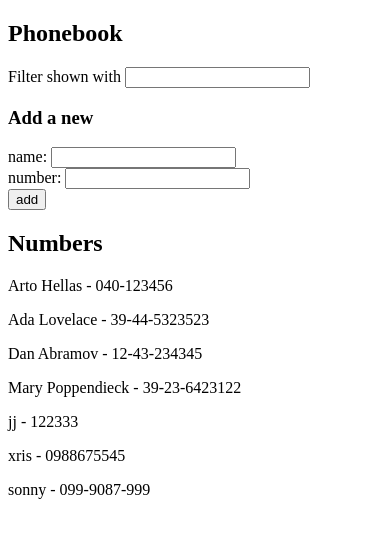
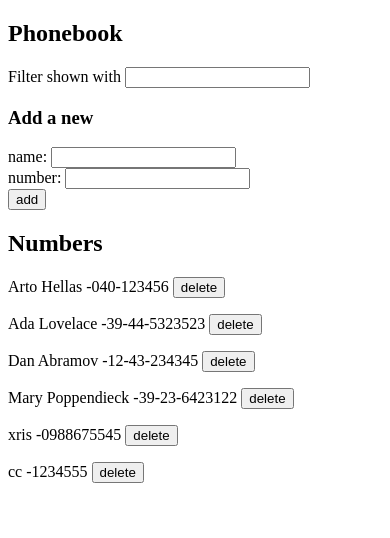
Before and after one commit to Jordan-Rob/FullStackOpen, a React (Create React App) app in the folder part2/the_phonebook/: page / in a window 390 px wide. Shown: the top 538 px of the page. Built offline with nearby package versions, Linux system fonts and the light colour scheme; data requests are answered from the project's data file.

Commit message:
Exercise 2.17: Phonebook step9

```diff
--- a/part2/the_phonebook/db.json
+++ b/part2/the_phonebook/db.json
@@ -21,21 +21,15 @@
       "id": 4
     },
     {
-      "name": "jj",
-      "number": "122333",
-      "date": "2020-11-11T14:07:07.865Z",
-      "id": 5
-    },
-    {
       "name": "xris",
       "number": "0988675545",
       "date": "2020-11-11T14:07:41.686Z",
       "id": 6
     },
     {
-      "name": "sonny",
-      "number": "099-9087-999",
-      "date": "2020-11-11T14:22:37.100Z",
+      "name": "cc",
+      "number": "1234555",
+      "date": "2020-11-11T16:14:24.621Z",
       "id": 7
     }
   ]
--- a/part2/the_phonebook/src/App.js
+++ b/part2/the_phonebook/src/App.js
@@ -66,6 +66,18 @@ const App = () => {
       setFilter(event.target.value)
     }
 
+    const delHandler = (id) => {
+      const person = persons.find( person => person.id === id)
+      window.confirm(`Are you sure you want to delete ${person.name}`)
+      personsService
+        .deleteRes(person.id)
+        .then(response => {
+          console.log(response)
+          const newPersons = persons.filter(person => person.id !== id)
+          setPersons(newPersons)
+        })
+    }
+
 
     return (
       <div>
@@ -77,8 +89,7 @@ const App = () => {
         <PersonForm formFunc={addPerson} val1={newName} handler1={inputChange} val2={newNum} handler2={numChange} />
 
         <h2>Numbers</h2>
-
-        <Persons arr={filtered} />
+        { filtered.map(person => <Persons person={person} delHandler={() => delHandler(person.id)} />) }
 
       </div>
     )
--- a/part2/the_phonebook/src/components/Persons.js
+++ b/part2/the_phonebook/src/components/Persons.js
@@ -1,8 +1,8 @@
 import React from 'react';
 
-const Persons = ({arr}) => {
+const Persons = ({person, delHandler}) => {
     return(
-        arr.map( person => <p key={person.id}> {person.name} - {person.number} </p> )
+        <p>{person.name} -{ person.number }  <button onClick={delHandler} >delete</button></p>
     )
 }
 
--- a/part2/the_phonebook/src/services/persons.js
+++ b/part2/the_phonebook/src/services/persons.js
@@ -14,4 +14,8 @@ const update = (id, newObject) => {
     return axios.put(`${baseUrl}/${id}`, newObject)
 }
 
-export default {create, getAll, update}
+const deleteRes = (id) => {
+    return axios.delete(`${baseUrl}/${id}`)
+}
+
+export default {create, getAll, update, deleteRes}
```
